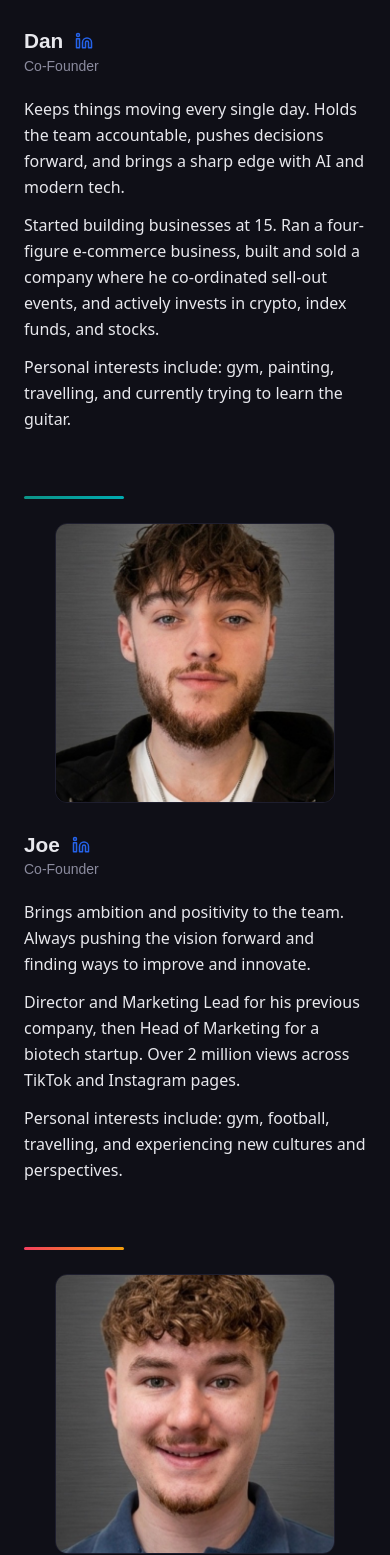
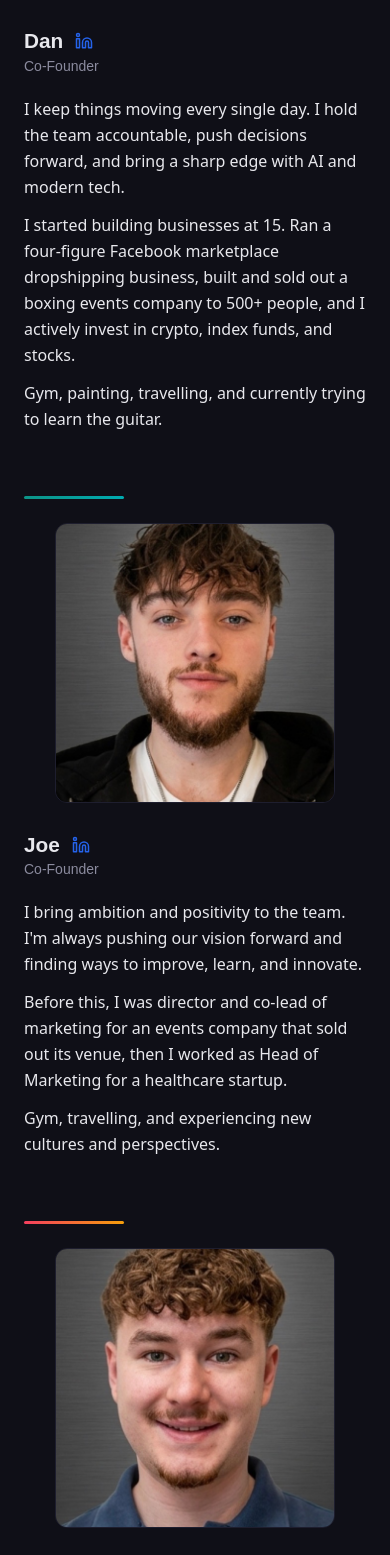
Before and after one commit to danharryge1/Nextup-website, a Next.js app: page /about in a window 390 px wide. Shown: the part 1687-3242 px from the top of the page. Built offline with nearby package versions, Linux system fonts and the light colour scheme; a web font is replaced by a local one.

Commit message:
Mobile fixes and bio updates

```diff
--- a/components/animations/LoadingScreen.tsx
+++ b/components/animations/LoadingScreen.tsx
@@ -5,16 +5,17 @@ import { useEffect, useRef, useState } from 'react'
 export default function LoadingScreen() {
   const [show, setShow]         = useState(true)
   const [fadeOut, setFadeOut]   = useState(false)
+  const [isMobile, setIsMobile] = useState(false)
   const videoRef = useRef<HTMLVideoElement>(null)
 
   useEffect(() => {
-    // Skip on mobile
-    if (typeof window !== 'undefined' && window.innerWidth < 768) {
-      setShow(false)
+    // Detect mobile first — don't mount on small screens
+    if (window.innerWidth < 768) {
+      setIsMobile(true)
       return
     }
-    // Skip if already played
-    if (typeof sessionStorage !== 'undefined' && sessionStorage.getItem('intro')) {
+    // Skip if already played this session
+    if (sessionStorage.getItem('intro')) {
       setShow(false)
       return
     }
@@ -53,7 +54,7 @@ export default function LoadingScreen() {
     return () => clearTimeout(timer)
   }, [])
 
-  if (!show) return null
+  if (isMobile || !show) return null
 
   return (
     <div style={{
--- a/components/layout/Navbar.tsx
+++ b/components/layout/Navbar.tsx
@@ -17,7 +17,7 @@ export default function Navbar() {
     <>
       <header
         className="fixed top-0 left-0 right-0 z-50 h-20 border-b border-[var(--border)]"
-        style={{ background: 'rgba(10,10,15,0.92)', backdropFilter: 'blur(12px)' }}
+        style={{ background: 'rgba(10,10,15,0.92)', backdropFilter: 'blur(12px)', WebkitBackdropFilter: 'blur(12px)' } as React.CSSProperties}
       >
         <div className="container h-full flex items-center justify-between">
           {/* Logo */}
--- a/components/sections/home/Hero.tsx
+++ b/components/sections/home/Hero.tsx
@@ -29,6 +29,8 @@ export default function Hero() {
     vid.muted = true
     vid.defaultMuted = true
     vid.volume = 0
+    vid.currentTime = 0
+    vid.load()
     vid.play().catch(() => {
       vid.style.display = 'none'
     })
@@ -49,7 +51,7 @@ export default function Hero() {
       {/* Video background with parallax */}
       <motion.div
         className="absolute z-0"
-        style={{ top: -80, left: 0, right: 0, bottom: 0, y: videoY }}
+        style={{ top: '-5vh', left: 0, right: 0, bottom: 0, y: videoY }}
       >
         <video
           ref={videoRef}
@@ -58,7 +60,8 @@ export default function Hero() {
           loop
           playsInline
           preload="auto"
-          style={{ width: '100%', height: '100%', objectFit: 'cover', opacity: 0.4, filter: 'blur(1px)' }}
+          poster="/videos/poster.jpg"
+          style={{ width: '100%', height: '100%', objectFit: 'cover', opacity: 0.35, filter: 'blur(1px)' }}
         >
           <source src="/videos/hero-bg.mp4" type="video/mp4" />
         </video>
--- a/components/sections/home/ProjectCarousel.tsx
+++ b/components/sections/home/ProjectCarousel.tsx
@@ -62,6 +62,7 @@ function cardOpacity(diff: number): number {
 export default function ProjectCarousel() {
   const [active, setActive]             = useState(0)
   const [flippedIndex, setFlippedIndex] = useState<number | null>(null)
+  const [delayedFlip, setDelayedFlip]   = useState<number | null>(null)
   const [isMobile, setIsMobile]         = useState(false)
 
   const autoRef      = useRef<ReturnType<typeof setInterval> | null>(null)
@@ -69,6 +70,13 @@ export default function ProjectCarousel() {
   const touchStartX  = useRef(0)
 
   useEffect(() => { setIsMobile(window.innerWidth < 640) }, [])
+
+  // Delayed flip state for z-index swap — updates 300ms after flippedIndex changes
+  // so the z-index only swaps when the card is edge-on (halfway through the flip)
+  useEffect(() => {
+    const timer = setTimeout(() => setDelayedFlip(flippedIndex), 300)
+    return () => clearTimeout(timer)
+  }, [flippedIndex])
 
   const CARD_W = isMobile ? 180 : 240
   const CARD_H = isMobile ? 280 : 360
@@ -185,6 +193,7 @@ export default function ProjectCarousel() {
                       inset:                    0,
                       backfaceVisibility:       'hidden',
                       WebkitBackfaceVisibility: 'hidden',
+                      zIndex:                   delayedFlip === i ? 0 : 2,
                     } as React.CSSProperties}
                   >
                     {/* Tiltable card — tilt applied here via onMouseMove */}
@@ -317,9 +326,12 @@ export default function ProjectCarousel() {
                       display:                  'flex',
                       flexDirection:            'column',
                       alignItems:               'center',
-                      justifyContent:           'center',
-                      padding:                  '20px',
-                      gap:                      10,
+                      justifyContent:           'flex-start',
+                      padding:                  isMobile ? '20px' : '24px',
+                      gap:                      8,
+                      zIndex:                   delayedFlip === i ? 2 : 0,
+                      overflowY:                'auto',
+                      WebkitOverflowScrolling:  'touch',
                     } as React.CSSProperties}
                   >
                     <div
@@ -329,35 +341,40 @@ export default function ProjectCarousel() {
                         top: 0, left: 0, right: 0,
                         height:        '60%',
                         pointerEvents: 'none',
+                        flexShrink:    0,
                       }}
                     />
                     <span
                       className="relative z-10 text-center"
                       style={{
-                        fontSize:      '0.68rem',
+                        fontSize:      '0.65rem',
                         fontFamily:    'Satoshi, sans-serif',
                         fontWeight:    700,
                         letterSpacing: '0.12em',
                         color:         hex,
                         textTransform: 'uppercase',
+                        flexShrink:    0,
+                        marginTop:     isMobile ? 4 : 8,
                       }}
                     >
                       {project.niche}
                     </span>
                     <span
                       className="relative z-10 text-center font-clash"
-                      style={{ fontSize: '1.05rem', fontWeight: 600, color: '#ffffff', lineHeight: 1.1 }}
+                      style={{ fontSize: isMobile ? '1rem' : '1.05rem', fontWeight: 600, color: '#ffffff', lineHeight: 1.1, flexShrink: 0 }}
                     >
                       {project.name}
                     </span>
                     <p
                       className="relative z-10 text-center"
                       style={{
-                        fontSize:   '0.82rem',
+                        fontSize:   isMobile ? '0.8rem' : '0.82rem',
                         fontFamily: 'Satoshi, sans-serif',
                         color:      'rgba(255,255,255,0.72)',
-                        lineHeight: 1.55,
-                      }}
+                        lineHeight: 1.5,
+                        overflowY:  'auto',
+                        WebkitOverflowScrolling: 'touch',
+                      } as React.CSSProperties}
                     >
                       {project.description}
                     </p>
--- a/lib/constants.ts
+++ b/lib/constants.ts
@@ -191,9 +191,9 @@ export const ABOUT_TEAM_BIOS = [
     name: "Dan",
     role: "Co-Founder",
     bio: [
-      "Keeps things moving every single day. Holds the team accountable, pushes decisions forward, and brings a sharp edge with AI and modern tech.",
-      "Started building businesses at 15. Ran a four-figure e-commerce business, built and sold a company where he co-ordinated sell-out events, and actively invests in crypto, index funds, and stocks.",
-      "Personal interests include: gym, painting, travelling, and currently trying to learn the guitar.",
+      "I keep things moving every single day. I hold the team accountable, push decisions forward, and bring a sharp edge with AI and modern tech.",
+      "I started building businesses at 15. Ran a four-figure Facebook marketplace dropshipping business, built and sold out a boxing events company to 500+ people, and I actively invest in crypto, index funds, and stocks.",
+      "Gym, painting, travelling, and currently trying to learn the guitar.",
     ],
     image: "/images/team/Dan.jpg",
     linkedin: "https://www.linkedin.com/in/daniel-h-george/",
@@ -202,9 +202,9 @@ export const ABOUT_TEAM_BIOS = [
     name: "Joe",
     role: "Co-Founder",
     bio: [
-      "Brings ambition and positivity to the team. Always pushing the vision forward and finding ways to improve and innovate.",
-      "Director and Marketing Lead for his previous company, then Head of Marketing for a biotech startup. Over 2 million views across TikTok and Instagram pages.",
-      "Personal interests include: gym, football, travelling, and experiencing new cultures and perspectives.",
+      "I bring ambition and positivity to the team. I'm always pushing our vision forward and finding ways to improve, learn, and innovate.",
+      "Before this, I was director and co-lead of marketing for an events company that sold out its venue, then I worked as Head of Marketing for a healthcare startup.",
+      "Gym, travelling, and experiencing new cultures and perspectives.",
     ],
     image: "/images/team/Joe.jpg",
     linkedin: "https://www.linkedin.com/in/joseph-tipping-298193327/",
@@ -213,9 +213,9 @@ export const ABOUT_TEAM_BIOS = [
     name: "Charlie",
     role: "Co-Founder",
     bio: [
-      "The project manager and connector of the team. Keeps the team aligned and ensures that our projects remain efficient and within scope.",
-      "Built a social media audience of over 125,000 followers, ran e-commerce sales across 18+ countries, and led a sold-out sporting event with 600+ tickets sold.",
-      "Charlie has travelled to 40 countries, which has helped develop strong people skills and the ability to connect with different cultures.",
+      "I'm the organiser and connector of the team. I make sure people stay aligned and that clients receive the work we deliver.",
+      "I built a social media audience of over 125,000 followers, ran e-commerce sales across 18+ countries, and led Student Showdown - a sold-out event with over 600 tickets sold.",
+      "I've travelled to 40 countries, which has helped me develop strong people skills and the ability to connect with different cultures.",
     ],
     image: "/images/team/Charlie.jpg",
     linkedin: "https://www.linkedin.com/in/charlie-waugh-339069201/",
@@ -224,9 +224,9 @@ export const ABOUT_TEAM_BIOS = [
     name: "Liam",
     role: "Co-Founder",
     bio: [
-      "The one who stress-tests ideas before they go through to clients for implementation.",
-      "Ran a property investment business for 4 years and was Chief Operations Officer for his previous, now sold, company.",
-      "Liam enjoys reading fiction and keeping active in the gym.",
+      "I'm the one who stress-tests ideas before they go through to clients for implementation.",
+      "I ran a property investment business for 4 years and co-founded a student boxing events company.",
+      "I enjoy reading fiction and keeping myself active in the gym.",
     ],
     image: "/images/team/Liam.jpg",
     linkedin: "https://www.linkedin.com/in/liam-sawley-703013211/",
```
Also changed, not shown: 1 other file (tests, documents, lock files or other folders).
